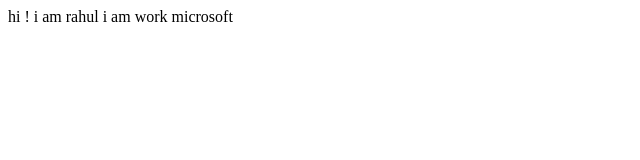
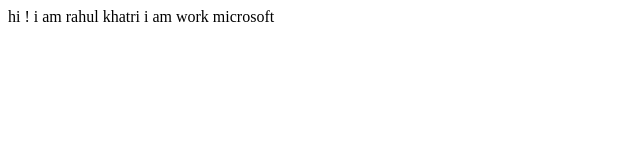
Before and after one commit to rahulkhatri3/student-name-site, a plain HTML site: page index.html in a window 1280 px wide. Shown: the full height of the page, 0-640 px from the left. Drawn offline with Linux system fonts and the light colour scheme.

Commit message:
Update index.html
fix

```diff
--- a/index.html
+++ b/index.html
@@ -6,7 +6,7 @@
     <title>Document</title>
 </head>
 <body>
-    hi ! i am rahul
+    hi ! i am rahul khatri
     i am work microsoft
 </body>
 </html>
```
